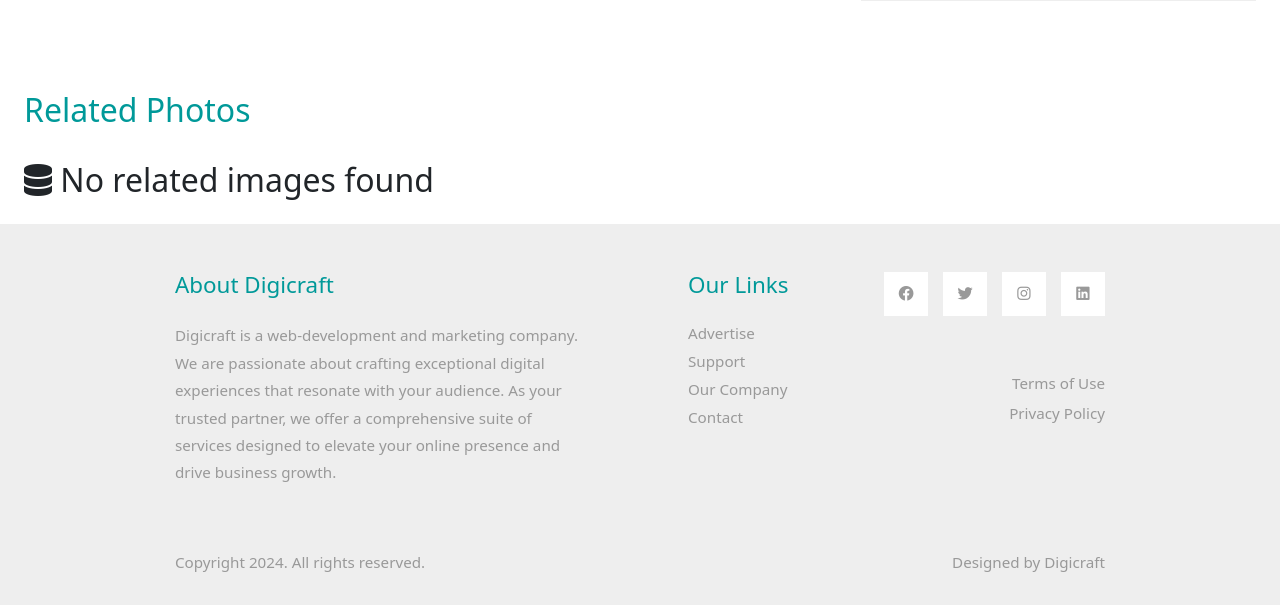
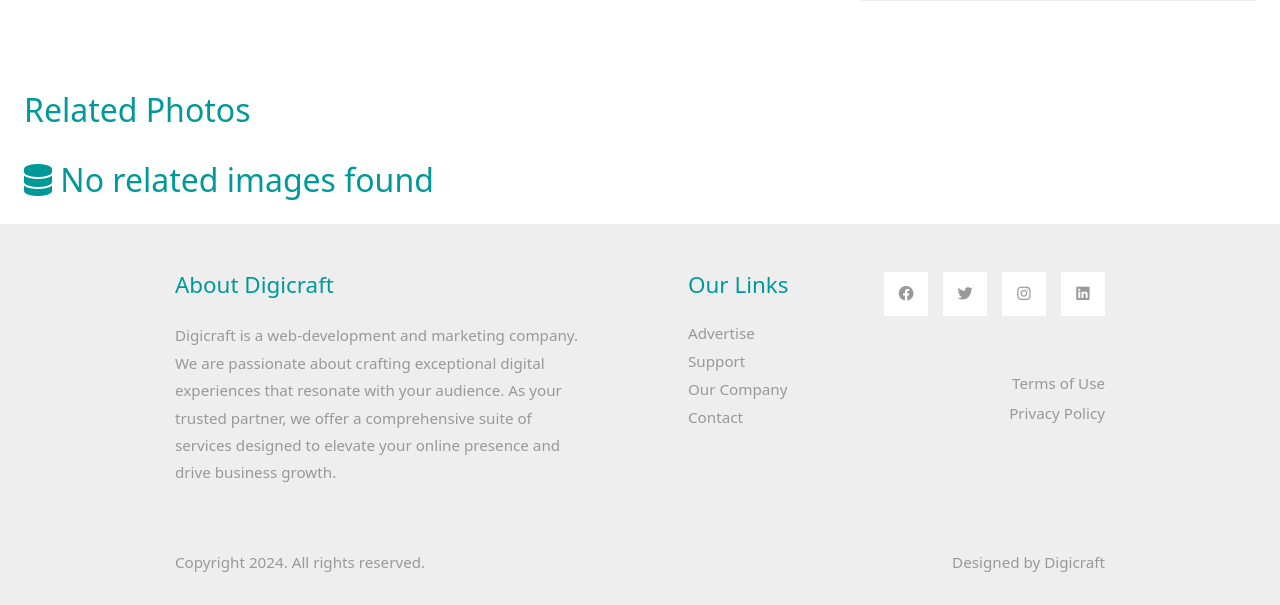
Before and after one commit to MuliJob/my_gallery, a Django app: page /photo-details/1/ in a window 1280 px wide. Shown: the part 718-1323 px from the top of the page. Run offline with Django 5.2, Linux system fonts and the light colour scheme; a user stored in the database is signed in; tables that the repository leaves empty hold one stand-in row (values such as "Sample post"); grey boxes marked "Sample" are stand-in pictures; some libraries are stand-ins or nearby versions.

Commit message:
updated text color

```diff
--- a/gallery/templates/photo-detail.html
+++ b/gallery/templates/photo-detail.html
@@ -61,7 +61,7 @@
             </div>
             {% endfor %}
             {% else %}
-            <h2><i class="fa-solid fa-database"></i> No related images found</h2>
+            <h2 class="col-12 tm-text-primary"><i class="fa-solid fa-database"></i> No related images found</h2>
             {% endif %}
         </div>
     </div>
```
